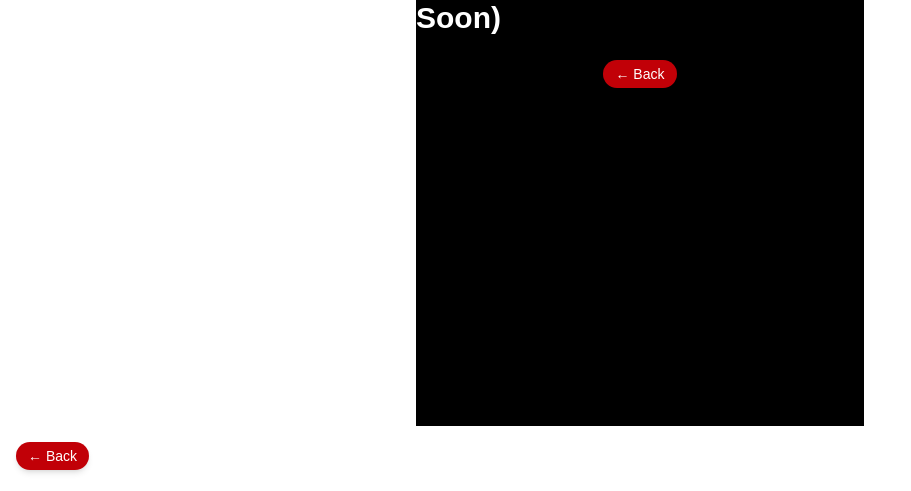
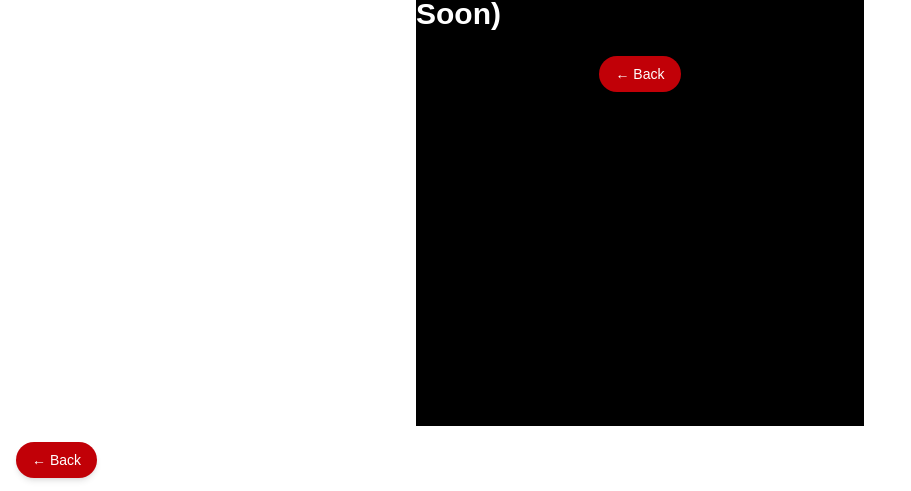
Before and after one commit to DiscoKris/lfpapp, a Next.js app: page /patron/oz/program in a window 1280 px wide. Shown: the part 374-865 px from the top of the page, without its empty margins (0-911 px from the left). Built offline with nearby package versions, Linux system fonts and the light colour scheme.

Commit message:
Add Coming Soon placeholder pages

```diff
--- a/app/layout.tsx
+++ b/app/layout.tsx
@@ -31,6 +31,7 @@ export default function RootLayout({
 
         {/* Back button on background, full width */}
         <div className="p-4">
+          <div className="w-full max-w-md mx-auto"></div>
           <BackButton />
         </div>
       </body>
--- a/components/BackButton.tsx
+++ b/components/BackButton.tsx
@@ -11,7 +11,7 @@ export default function BackButton() {
   return (
     <button
       onClick={() => router.push("/dashboard")}
-      className="flex items-center gap-2 text-sm text-white bg-red-700 hover:bg-red-800 px-3 py-1 rounded-full shadow-md"
+      className="flex items-center justify-center text-sm text-white bg-red-700 hover:bg-red-800 px-4 py-2 rounded-full shadow-md"
     >
       ← Back
     </button>
```
